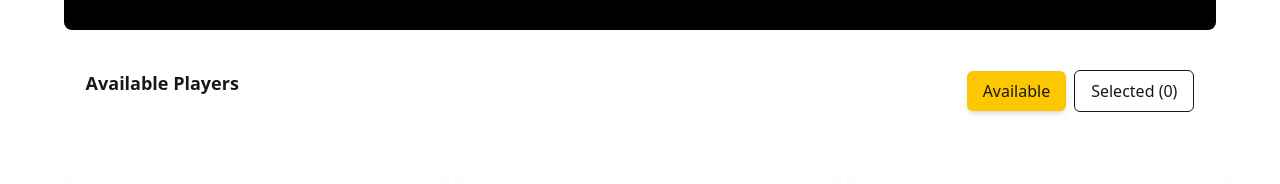
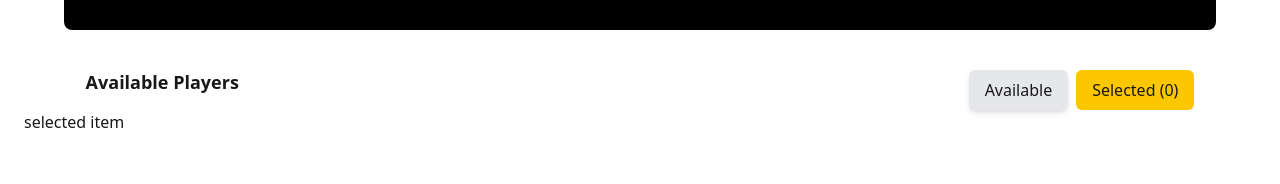
Before and after one commit to rajiasultanashraboni/Players-project-with-react, a React (Vite) app: page / in a window 1280 px wide. Both pictures are taken after a click on the button "Selected (0)". Shown: the part 498-682 px from the top of the page. Built offline with nearby package versions, Linux system fonts and the light colour scheme.

Commit message:
tooggle button is completed here

```diff
--- a/src/App.jsx
+++ b/src/App.jsx
@@ -7,19 +7,39 @@ import Players from "./Components/players"
 
 function App() {
   const [coins,setCoin]=useState(0);
+  const [isActive, setIsActive] = useState({
+    available: true,
+    status: "available",
+  });
 
+  console.log(isActive)
+
+  const toggleState = (status) => {
+    if (status === "available") {
+      setIsActive({
+        available: true,
+        status: "available",
+      });
+    } else {
+      setIsActive({
+        available: false,
+        status: "selected",
+      });
+    }
+  };
+// credit button functionality
   const handleCredit=(coin)=>{
     const newCoin = coins+coin
     setCoin(newCoin)
 
   }
 
+
   return (
     <>
       <Header coins={coins}></Header>
-      <Banner handleCredit={handleCredit} coins={coins}></Banner>
-      <AvailablePlayers></AvailablePlayers>
-      <Players></Players>
+      <Banner handleCredit={handleCredit}></Banner>
+      <AvailablePlayers isActive={isActive} toggleState={toggleState}></AvailablePlayers>
       <Footer></Footer>
     </>
   )
--- a/src/Components/AvailablePlayers.jsx
+++ b/src/Components/AvailablePlayers.jsx
@@ -1,19 +1,34 @@
 import React from "react";
+import Players from "./players";
+import Selected from "./Selected";
 
-const AvailablePlayers = () => {
+const AvailablePlayers = ({toggleState,isActive}) => {
   return (
     <section className="p-6">
       <div className="flex justify-between items-center w-[90%] mx-auto">
         <h2 className="text-lg font-bold">Available Players</h2>
         <div className="mt-4 flex items-center gap-2">
-            <button className="bg-yellow-400 px-4 py-2 rounded-md shadow-md">
+            <button onClick={()=>toggleState("available")} className={`px-4 py-2 rounded-md shadow-md ${
+              isActive.status === "available" ? "bg-yellow-400" : "bg-gray-200"
+            }`}>
             Available
             </button>
-            <button className="border px-4 py-2 rounded-md">Selected (0)</button>
+            <button onClick={()=>toggleState("selected")} className={`px-4 py-2 rounded-md ${
+              isActive.status === "selected" ? "bg-yellow-400" : "border"
+            }`}>Selected (0)</button>
         </div>
+
       </div>
+      {isActive.status === "available" && <Players />}
+      {isActive.status === "selected" && <Selected />}
     </section>
+
+
   );
+
 };
 
+
+
+
 export default AvailablePlayers;
--- a/src/Components/Banner.jsx
+++ b/src/Components/Banner.jsx
@@ -1,7 +1,7 @@
 import React from "react";
 import banner from "../assets/assets/banner-main.png"
 
-const Banner = ({handleCredit,coins}) => {
+const Banner = ({handleCredit}) => {
   return (
     <section className=" w-[90%] mx-auto rounded-lg mt-10 flex justify-center items-center p-10 bg-black">
       <div className="relative w-full max-w-4xl">
--- /dev/null
+++ b/src/Components/Selected.jsx
@@ -0,0 +1,11 @@
+import React from 'react';
+
+const Selected = () => {
+    return (
+        <div>
+            <h1>selected item</h1>
+        </div>
+    );
+};
+
+export default Selected;
```
